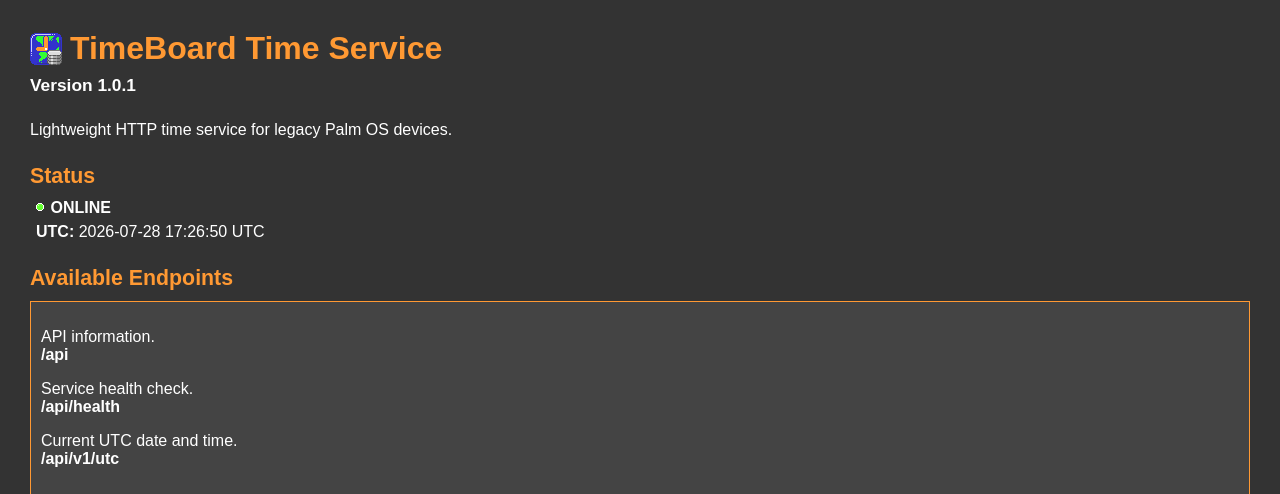
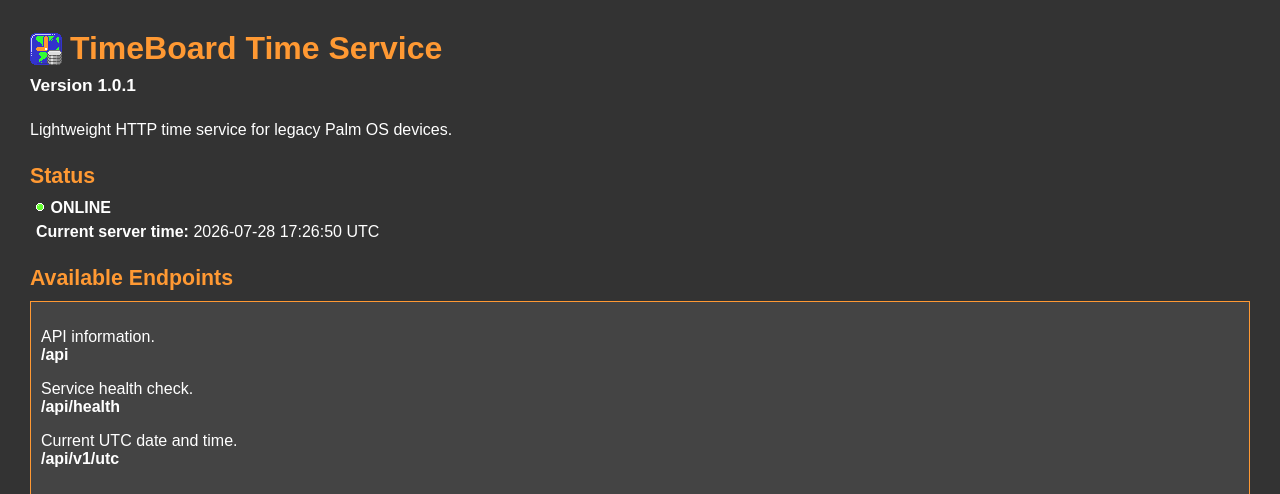
Before and after one commit to emanuelromano/timeboard-time-service, a Flask app: page / in a window 1280 px wide. Shown: the top 494 px of the page. Run offline with Flask 3, Linux system fonts and the light colour scheme.

Commit message:
Minor HTML and app.py fix

```diff
--- a/app.py
+++ b/app.py
@@ -163,6 +163,7 @@ def ratelimit_handler(e):
 # ---------------------------------------------------------
 
 # @app.route("/debug/ip")
+#@limiter.limit(RATE_LIMIT)
 # def debug_ip():
 
 #     return jsonify({
--- a/templates/index.html
+++ b/templates/index.html
@@ -103,7 +103,7 @@
 
         <tr>
             <td style="padding-left:6px; padding-top:6px;">
-                <b>UTC:</b>
+                <b>Current server time:</b>
                 {{ current_utc }}
             </td>
         </tr>
```
